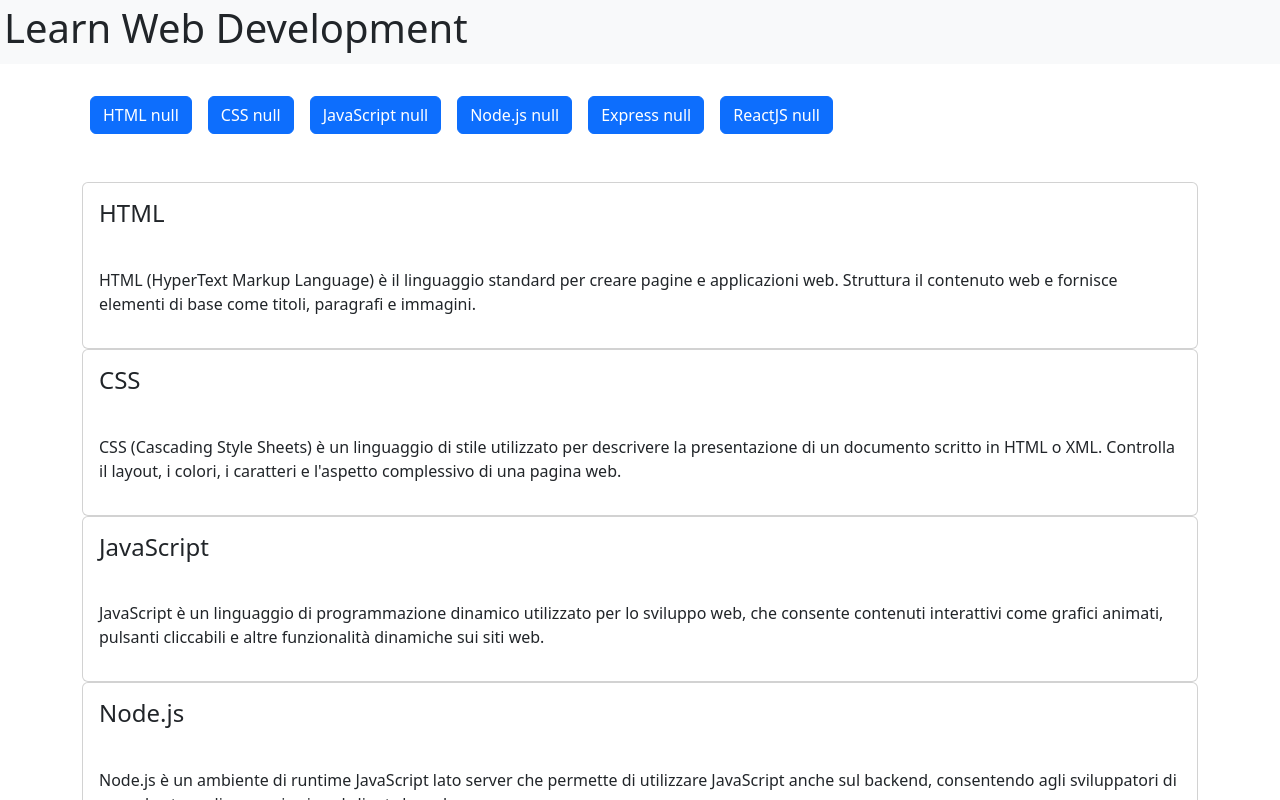
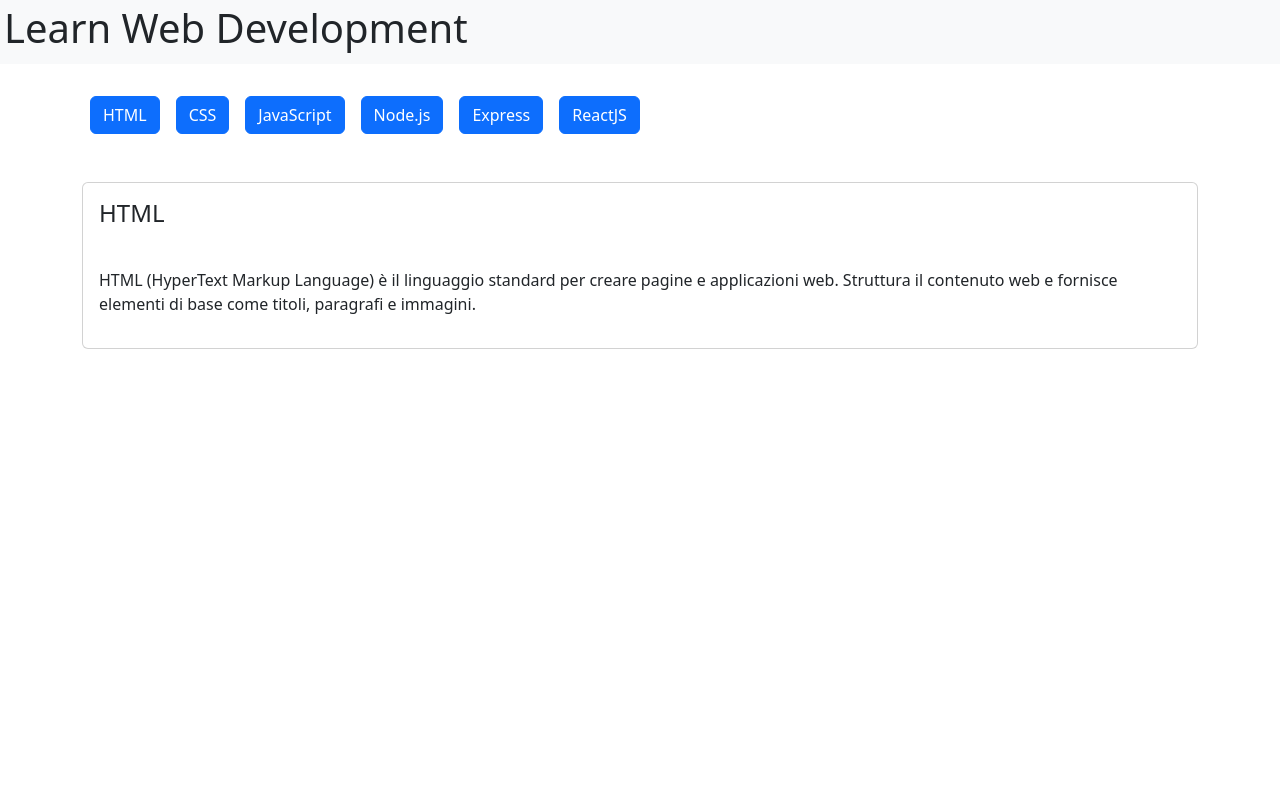
Before and after one commit to MegaEmme/react-use-state, a React (Vite) app: page / in a window 1280 px wide. Shown: the top 800 px of the page. Built offline with nearby package versions, Linux system fonts and the light colour scheme.

Commit message:
feat: completed base request

```diff
--- a/src/App.jsx
+++ b/src/App.jsx
@@ -1,10 +1,7 @@
-import { useState } from 'react';
 import Header from './components/Header';
 import Main from './components/Main';
-// import './App.css'
 
 function App() {
-  const [count, setCount] = useState(0)
 
   return (
     <>
--- a/src/components/Button.jsx
+++ b/src/components/Button.jsx
@@ -1,15 +1,17 @@
-import { useState } from "react";
+// import { useState } from "react";
 
-function Button(props) {
-    const buttons = props.Button;
-    const [press, setPress] = useState(null);
-    return (
-        <>
-            {buttons.map(element =>
-                <button onClick={() => { setPress(press === element.title) }} key={element.id} className="btn btn-primary mb-5 m-2">{`${element.title} ${press}`}</button>
-            )}
-        </>
-    )
-};
+// function Button(props) {
+//     const buttons = props.Button;
+//     const [press, setPress] = useState(false);
+//     return (
+//         <>
+//             {buttons.map(element =>
+//                 <button onClick={() => { setPress(press === "element.title") }} key={element.id} className="btn btn-primary mb-5 m-2">
+//                     {`${element.title}`}
+//                 </button>
+//             )}
+//         </>
+//     )
+// };
 
-export default Button;
+// export default Button;
--- a/src/components/Card.jsx
+++ b/src/components/Card.jsx
@@ -1,5 +1,5 @@
 function Card(props) {
-    const cards = props.Card
+    const cards = props.Cards
     return (
         <>
             {cards.map(element =>
--- a/src/components/Main.jsx
+++ b/src/components/Main.jsx
@@ -1,13 +1,19 @@
+import { useState } from "react";
 import languages from "../data/languages";
-import Button from "./Button";
 import Card from "./Card";
 
 function Main() {
+    const [press, setPress] = useState(languages[0].title);
     return (
         <>
+            {console.log(press)}
             <div className="container">
-                <Button Button={languages} />
-                <Card Card={languages} />
+                {languages.map(element =>
+                    <button onClick={() => { setPress(element.title) }} key={element.id} className="btn btn-primary mb-5 m-2">
+                        {element.title}
+                    </button>
+                )}
+                <Card Cards={languages.filter(element => element.title === press)} />
             </div>
         </>
     )
```
